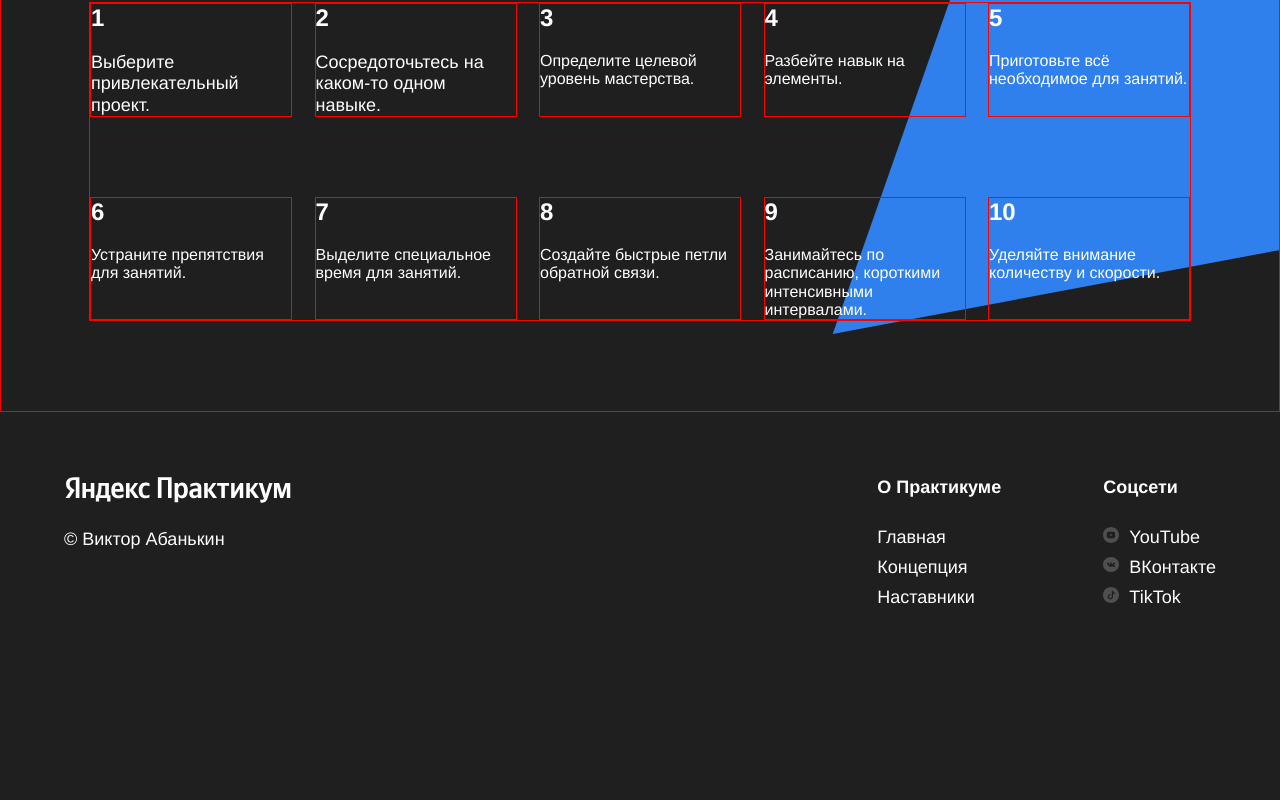
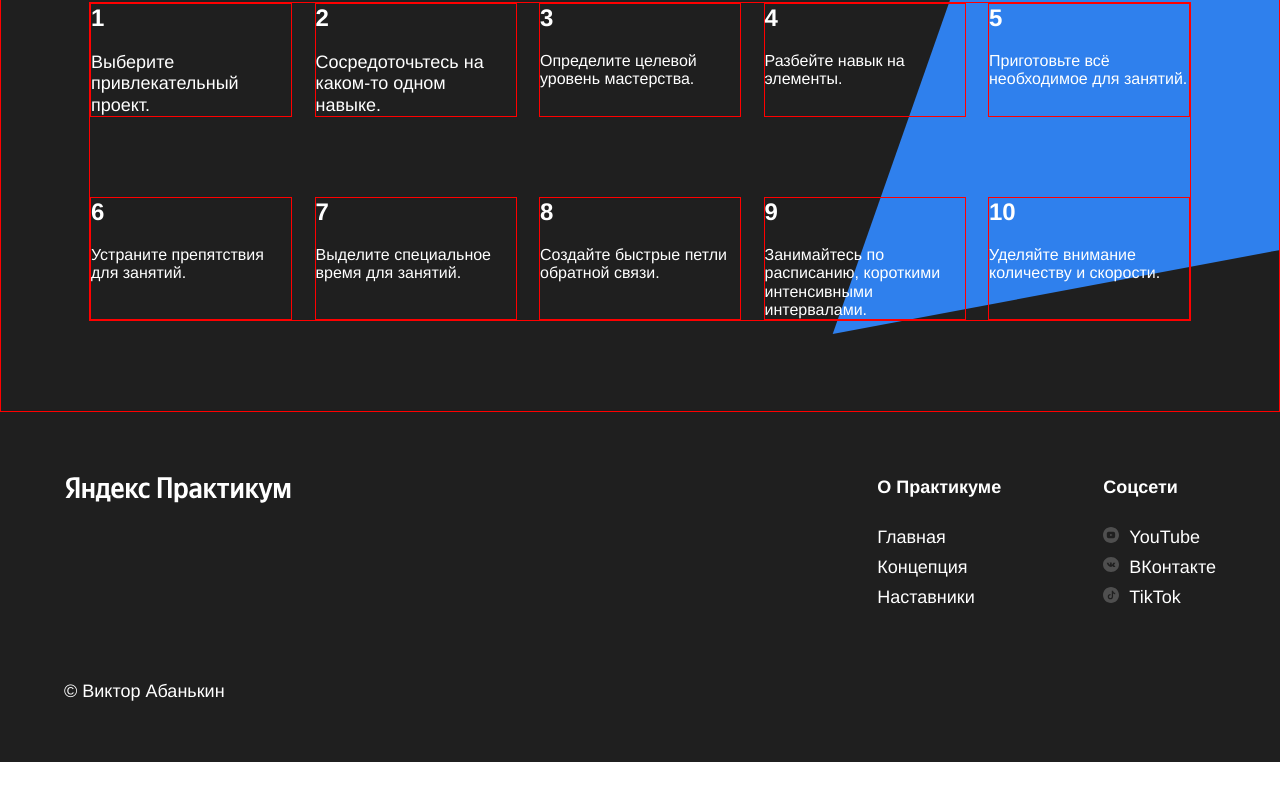
Before and after one commit to GrossuAst/how-to-learn, a plain HTML site: page index.html in a window 1280 px wide. Shown: the part 3193-3993 px from the top of the page. After the commit the page ends 3955 px from the top, so only its background shows below. Drawn offline with Linux system fonts and the light colour scheme.

Commit message:
доделан футер

```diff
--- a/index.html
+++ b/index.html
@@ -77,7 +77,7 @@
       <div class="footer__columns">
         <div class="footer__column footer__column_content_copyright">
           <!-- <div class="logo logo__place_footer"></div> -->
-          <img src="/images/logo_place_footer.svg" alt="логотип Яндекс">
+          <img src="/images/logo_place_footer.svg" alt="логотип Яндекс" class="logo logo__place_footer">
           <p class="footer__author">&#169 Виктор Абанькин</p>
         </div>
         <div class="footer__column footer__column_content_info">
--- a/styles/style.css
+++ b/styles/style.css
@@ -363,8 +363,7 @@
 /*                 блок footer             */
 
 .footer {
-
-  padding-top: 60px;
+  display: flex;
   min-height: 350px;
   color: white;
   background: #1f1f1f;
@@ -372,7 +371,9 @@
 }
 
 .footer__columns {
-  margin: 0 auto 0 auto;
+  padding-top: 60px;
+  padding-bottom: 40px;
+  margin: 0 auto;
   justify-content: space-between;
   display: flex;
   flex-direction: row;
@@ -388,8 +389,8 @@
 .footer__column_content_copyright {
   flex-direction: column;
   justify-content: space-between;
+  display: flex;
   flex-basis: 711px;
-  /* border: 1px solid red; */
 }
 
 .footer__column_content_info {
@@ -411,7 +412,6 @@
   margin: 20px 0 16px 0;
   padding: 0;
   list-style: none;
-  /* border: 1px solid red; */
 }
 
 .footer__column-link {
@@ -436,5 +436,5 @@
 }
 
 .logo__place_footer {
-  /* background: url(/images/logo_place_footer.svg); */
+
 }
```
